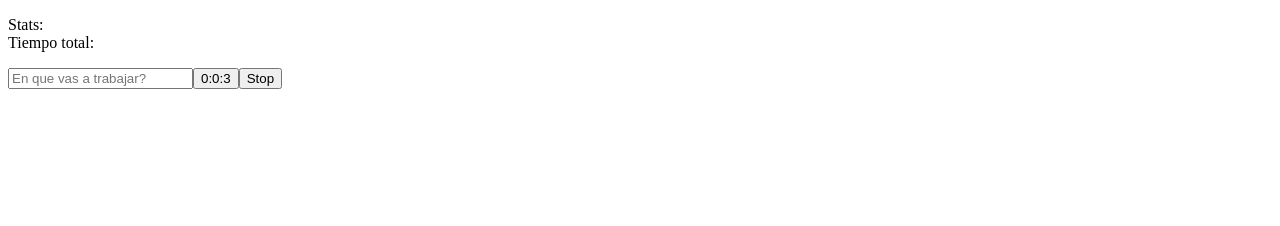
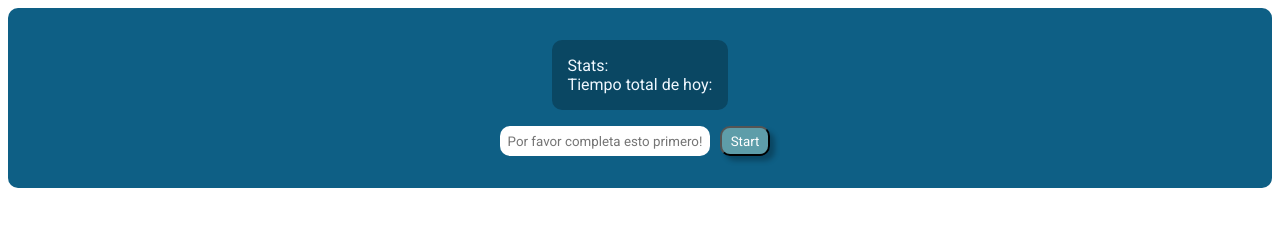
Before and after one commit to gon2santos/crono, a plain HTML site: page index.htm in a window 1280 px wide. Both pictures are taken after a click on the button "Start". Drawn offline with Linux system fonts and the light colour scheme.

Commit message:
basic styling

```diff
--- a/index.htm
+++ b/index.htm
@@ -5,26 +5,45 @@
     <meta charset="UTF-8">
     <meta name="viewport" content="width=device-width, initial-scale=1.0">
     <title>cronometro</title>
-    <!-- <link rel="stylesheet" href="styles.css"> -->
+    <link rel="stylesheet" href="https://fonts.googleapis.com/css?family=Roboto">
+    <style>
+        body {
+            font-family: 'Roboto', sans-serif;
+            /* Additional styles for the body if needed */
+        }
+    </style>
 </head>
 
 <body>
 
-    <div id="main">
+    <div id="main" style="display: flex;
+    flex-direction: column;
+    align-items: center;
+    background-color: rgb(14, 95, 133);
+    padding: 1rem;
+    border-radius: 10px;">
 
-        <p>Stats:</br>Tiempo total: <span id="ttotal"></span></p>
+        <p style="background-color: rgba(0, 0, 0, 0.26);
+    padding: 1rem;
+    border-radius: 10px; color: aliceblue;">Stats: </br>Tiempo total de hoy: <span id="ttotal"></span></p>
 
     </div>
     <script>
         var timer = null;
-        var totalTime = "";
+        var totalTimeString = "";
+        var totalTimeSeconds = 0;
         var currentTime = 0; //in seconds
+
+        const buttonsStyle = "width: 50px; height: 30px; color: white; background-color: rgba(174, 219, 206, 0.5); border-radius: 10px; padding: 5px; text-align: center; margin-right: 10px; box-shadow: 5px 5px 5px rgba(0, 0, 0, 0.26); font-family: 'Roboto'; cursor: pointer";
+        const counterStyle = "width: 50px; height: 30px; color: rgb(14, 95, 133); background-color: white ;border: none; border-radius: 10px; padding: 5px; text-align: center; margin-right: 10px; font-family: 'Roboto'";
+        const hiddenStyle = "display: none";
 
         const createInput = function () {
             if (timer) {
                 timer = clearInterval(timer);
                 timer = null;
             }
+            currentTime = 0;
             const prevButtons = document.getElementsByClassName('startbuttons');
             const prevInputs = document.getElementsByClassName('inputElm');
             const stpBtns = document.getElementsByClassName('stopButtons');
@@ -32,7 +51,7 @@
                 for (var i = 0; i < prevButtons.length; i++) {
                     prevButtons[i].disabled = 'true';
                     prevInputs[i].disabled = 'true';
-                    stpBtns[i].disabled = 'true';
+                    stpBtns[i].style = hiddenStyle;
                 }
             }
             const taskContainer = document.createElement('div');
@@ -43,15 +62,19 @@
             inputElement.className = 'inputElm';
             inputElement.placeholder = "En que vas a trabajar?";
             inputElement.setAttribute('type', 'text');
+            inputElement.style = "width: 200px; color: rgb(14, 95, 133); border: none; border-radius: 10px; height: 20px; padding: 5px; text-align: center; margin-right: 10px; font-family: 'Roboto'";
 
             const startButtonElement = document.createElement('button');
             startButtonElement.className = 'startbuttons';
             startButtonElement.textContent = 'Start';
             startButtonElement.onclick = () => startButton();
+            startButtonElement.style = buttonsStyle;
+
 
             const stopButtonElement = document.createElement('button');
             stopButtonElement.className = 'stopButtons';
             stopButtonElement.textContent = 'Stop';
+            stopButtonElement.style = buttonsStyle;
             stopButtonElement.style.display = 'none';
             stopButtonElement.onclick = () => createInput();
 
@@ -64,39 +87,37 @@
 
         const Count = function () {
             const prevButtons = document.getElementsByClassName('startbuttons');
-            const timeString = prevButtons[prevButtons.length - 1].textContent;
-            const [hoursStr, minutesStr, secondsStr] = timeString.split(':');
-            var hours = parseInt(hoursStr, 10);
-            var minutes = parseInt(minutesStr, 10);
-            var seconds = parseInt(secondsStr, 10);
-            if (seconds < 59)
-                seconds += 1;
-            else {
-                seconds = 0;
-                minutes += 1;
-            }
-            if (minutes < 59) { }
-            else {
-                minutes = 0;
-                hours += 1;
-            }
-            prevButtons[prevButtons.length - 1].textContent = `${hours}:${minutes}:${seconds}`;
+            const totalTimeStrElm = document.getElementById('ttotal');
+            currentTime += 1;
+            totalTimeSeconds += 1;
+            const timeString = convertToTimeFormat(currentTime);
+            prevButtons[prevButtons.length - 1].textContent = timeString;
+            totalTimeStrElm.innerHTML = convertToTimeFormat(totalTimeSeconds);
             if (!timer) {
                 timer = setInterval(Count, 1000);
             }
         }
 
         const startButton = function () {
+            const prevInputs = document.getElementsByClassName('inputElm');
+            if (!prevInputs[prevInputs.length - 1].value) {
+                prevInputs[prevInputs.length - 1].placeholder = "Por favor completa esto primero!";
+                return;
+            }
             const prevButtons = document.getElementsByClassName('startbuttons');
             const stpButtons = document.getElementsByClassName('stopButtons');
             prevButtons[prevButtons.length - 1].textContent = '0:0:0';
+            prevButtons[prevButtons.length - 1].style = counterStyle;
             prevButtons[prevButtons.length - 1].onclick = null;
             stpButtons[stpButtons.length - 1].style.display = 'inline-block';
             Count();
         }
 
         const convertToTimeFormat = function (timeInSeconds) {
-
+            var hours = Math.floor(timeInSeconds / 3600);
+            var minutes = Math.floor(timeInSeconds / 60) - (hours * 60);
+            var seconds = timeInSeconds - minutes * 60 - hours * 3600;
+            return `${hours}:${minutes}:${seconds}`;
         }
     </script>
 </body>
```
